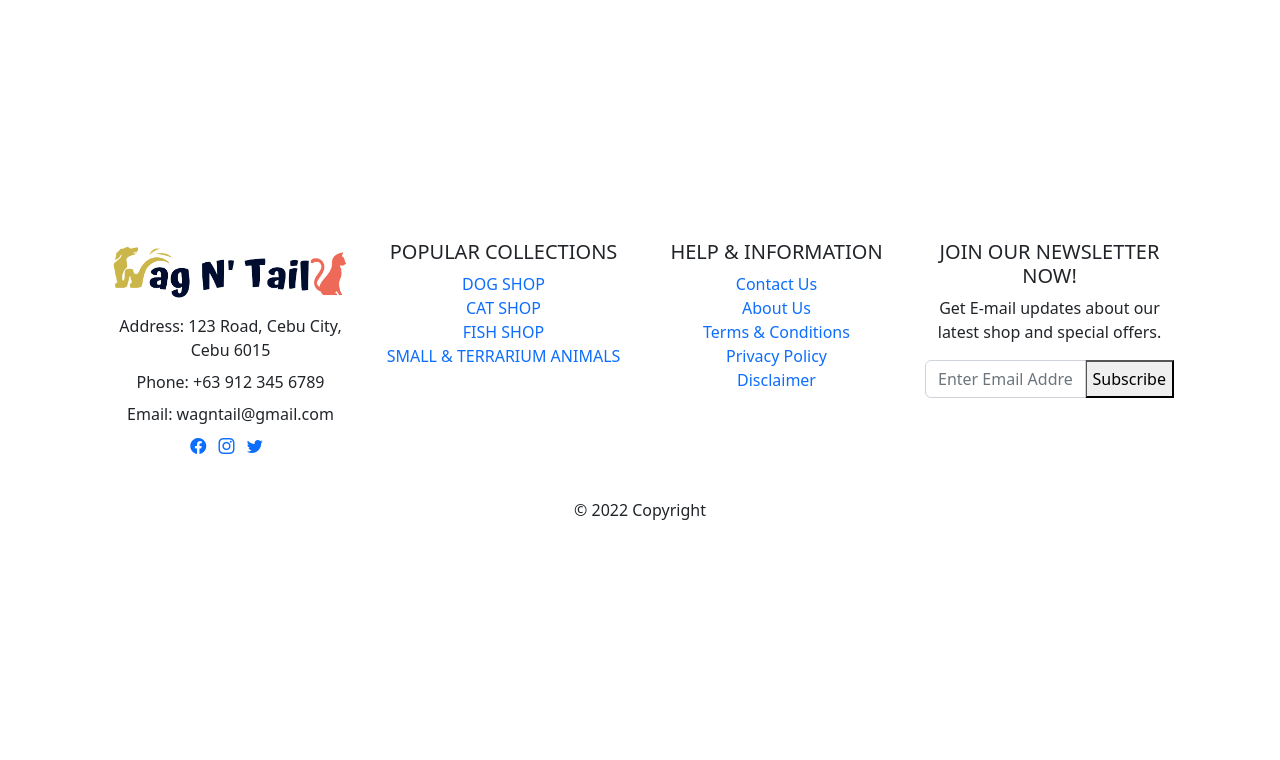
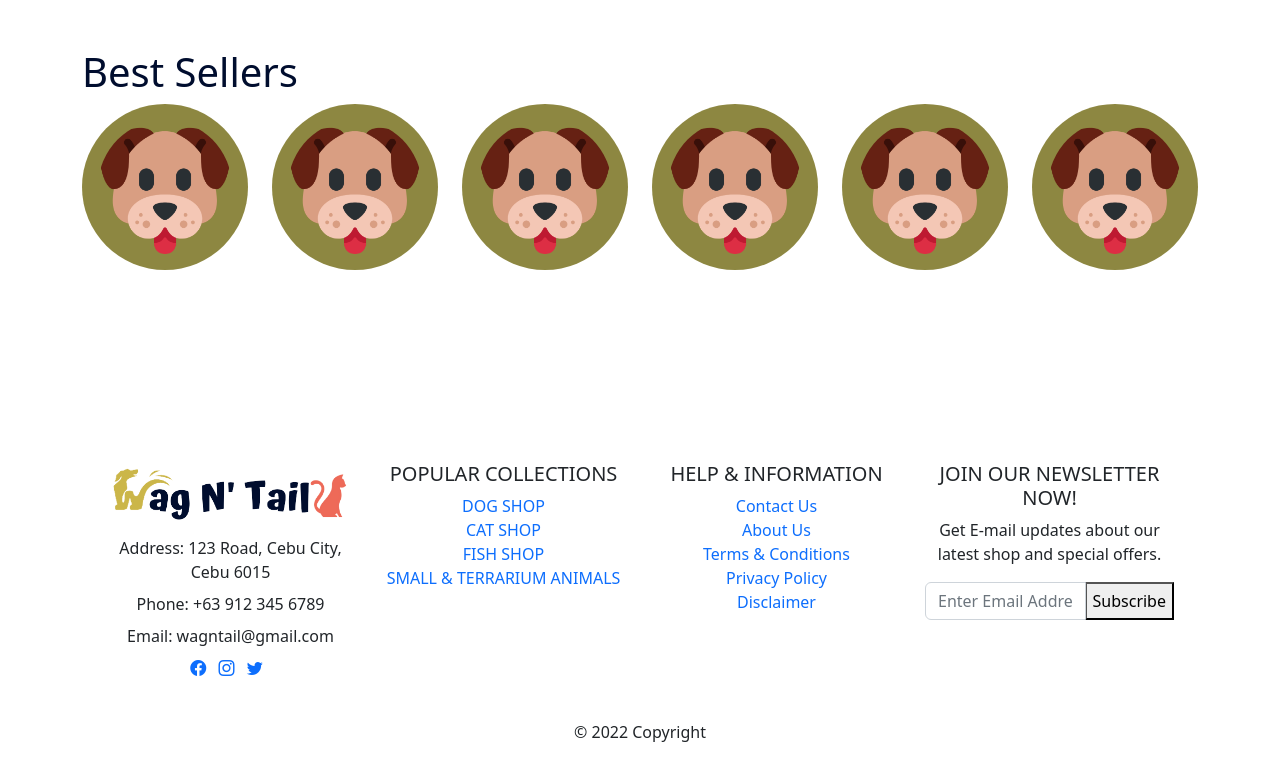
Before and after one commit to denisedee-sudo/Team-4-Wag-N-Tail, a plain HTML site: page index.html in a window 1280 px wide. Shown: the part 1256-2016 px from the top of the page. Before the commit the page ends 1794 px from the top, so only its background shows below. Drawn offline with nearby package versions, Linux system fonts and the light colour scheme.

Commit message:
added best seller section

```diff
--- a/index.html
+++ b/index.html
@@ -172,6 +172,29 @@
                 <!-- This is a test account for the twitter feed -->
             </div>
         </section>
+        <section class="col-12" id="best-seller">
+            <h1 class="text-petblue">Best Sellers</h1>
+            <div class="row">
+                <div class="col-4 col-lg-2">
+                    <img class="img img-fluid rounded rounded-circle bg-olive p-3" src="exfavicon.png" alt="best-seller">
+                </div>
+                <div class="col-4 col-lg-2">
+                    <img class="img img-fluid rounded rounded-circle bg-olive p-3" src="exfavicon.png" alt="best-seller">
+                </div>
+                <div class="col-4 col-lg-2">
+                    <img class="img img-fluid rounded rounded-circle bg-olive p-3" src="exfavicon.png" alt="best-seller">
+                </div>
+                <div class="col-4 col-lg-2">
+                    <img class="img img-fluid rounded rounded-circle bg-olive p-3" src="exfavicon.png" alt="best-seller">
+                </div>
+                <div class="col-4 col-lg-2">
+                    <img class="img img-fluid rounded rounded-circle bg-olive p-3" src="exfavicon.png" alt="best-seller">
+                </div>
+                <div class="col-4 col-lg-2">
+                    <img class="img img-fluid rounded rounded-circle bg-olive p-3" src="exfavicon.png" alt="best-seller">
+                </div>
+            </div>
+        </section>
     </div>
 
     <!--Start of Footer -->
```
